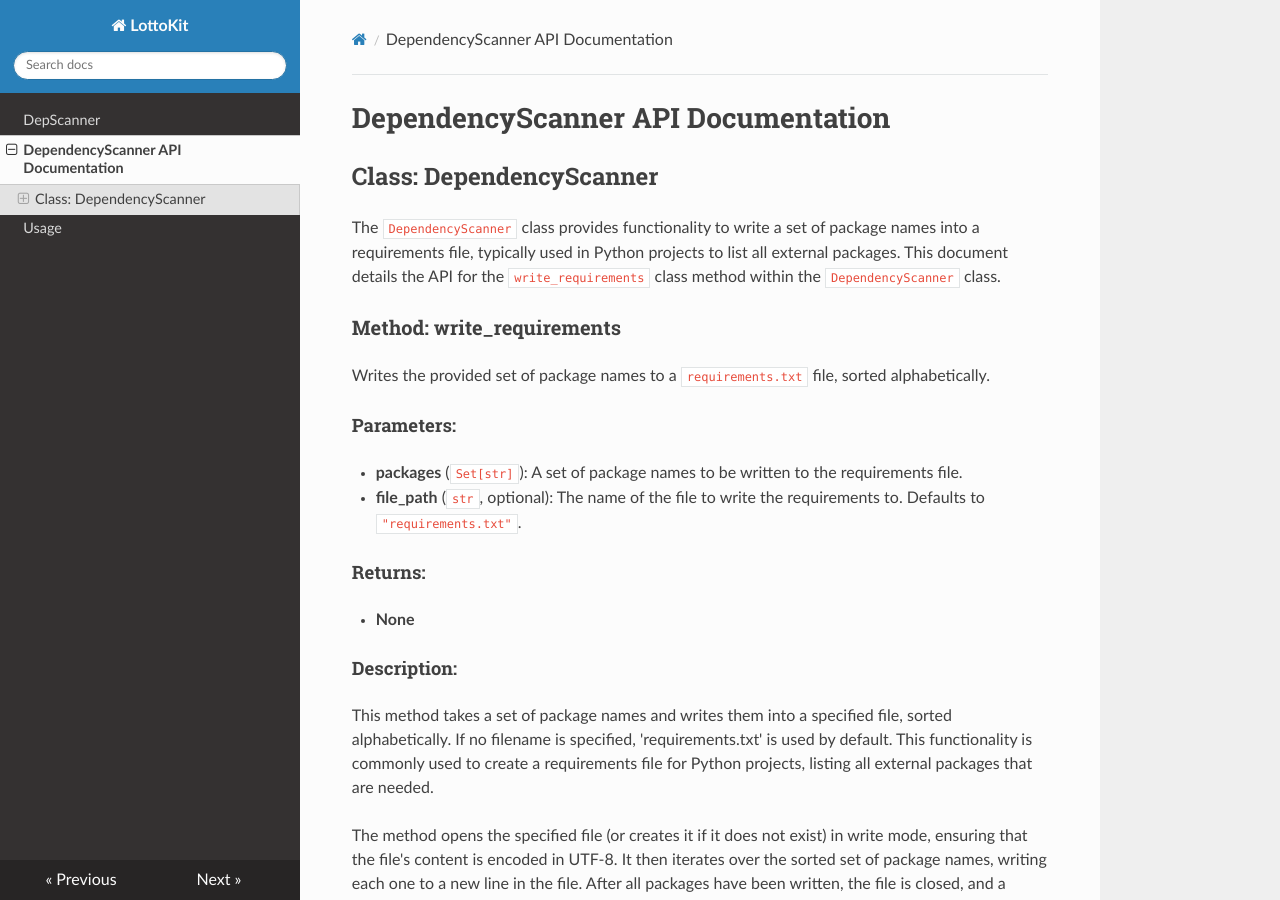
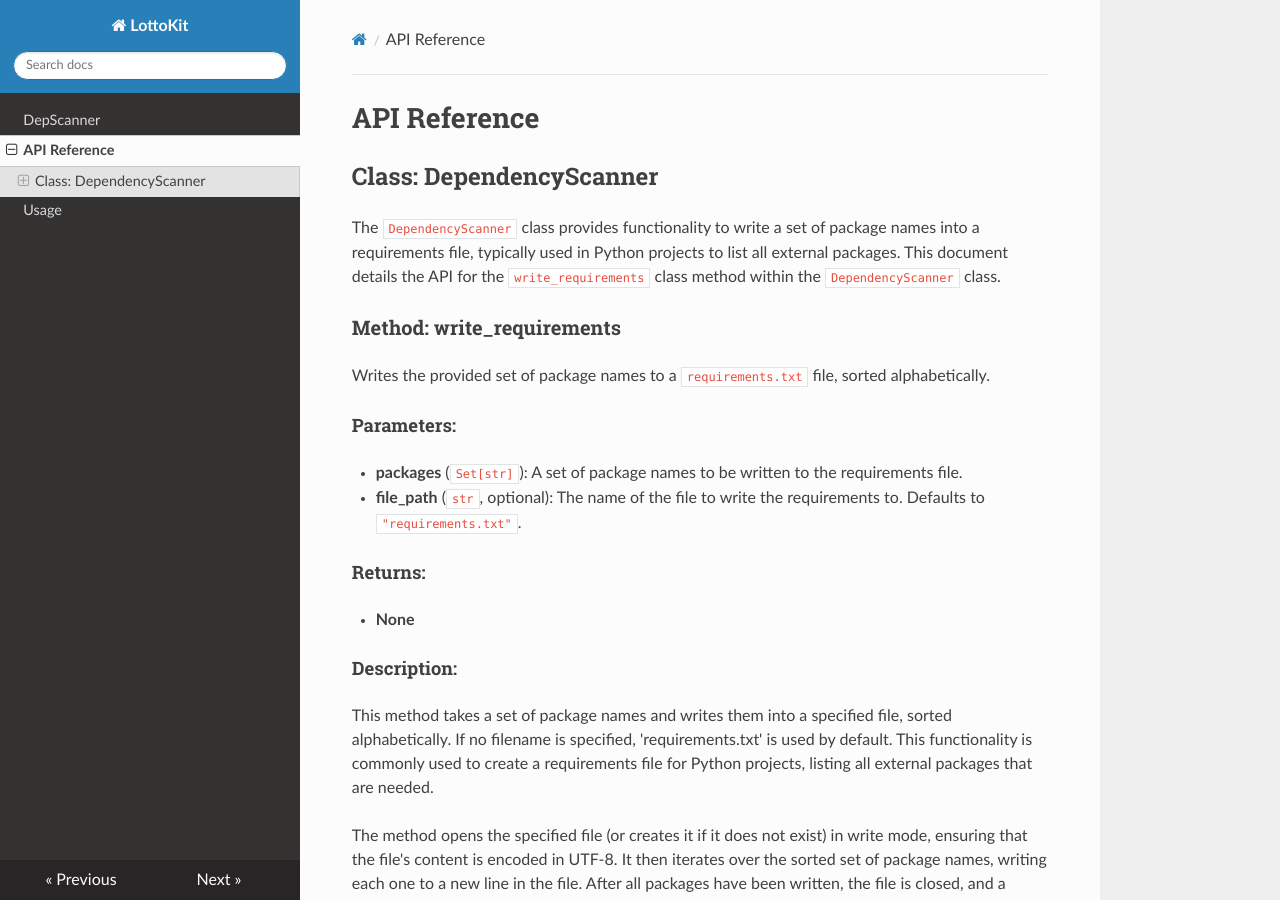
Before and after one commit to nickdecodes/python-depscanner, an MkDocs documentation site: the page built from docs/api.md, in a window 1280 px wide and 900 px high. Built offline with MkDocs 1.6.1, drawn with Linux system fonts in a browser that asks for light colours; nearby versions of some CDN libraries.

Commit message:
update for api and usage docs

```diff
--- a/docs/api.md
+++ b/docs/api.md
@@ -1,4 +1,4 @@
-# DependencyScanner API Documentation
+# API Reference
 
 ## Class: DependencyScanner
 
```
